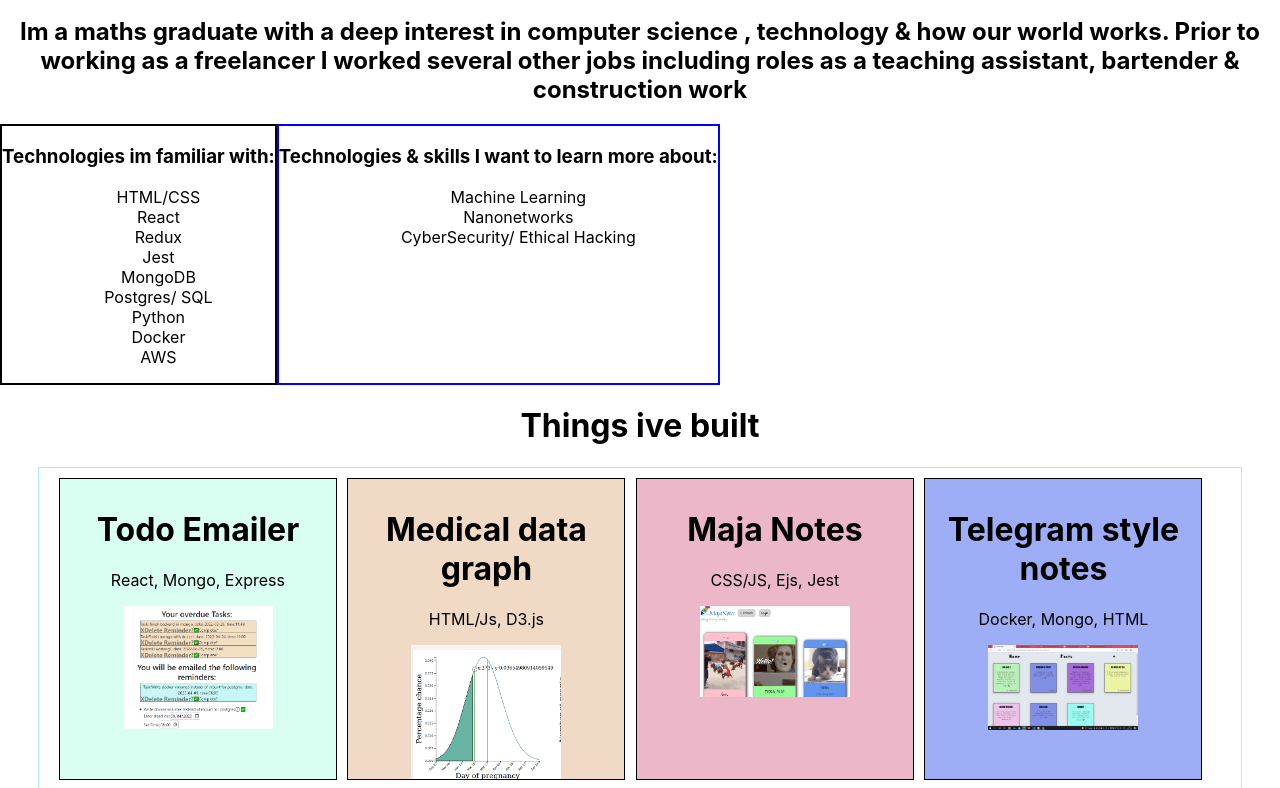
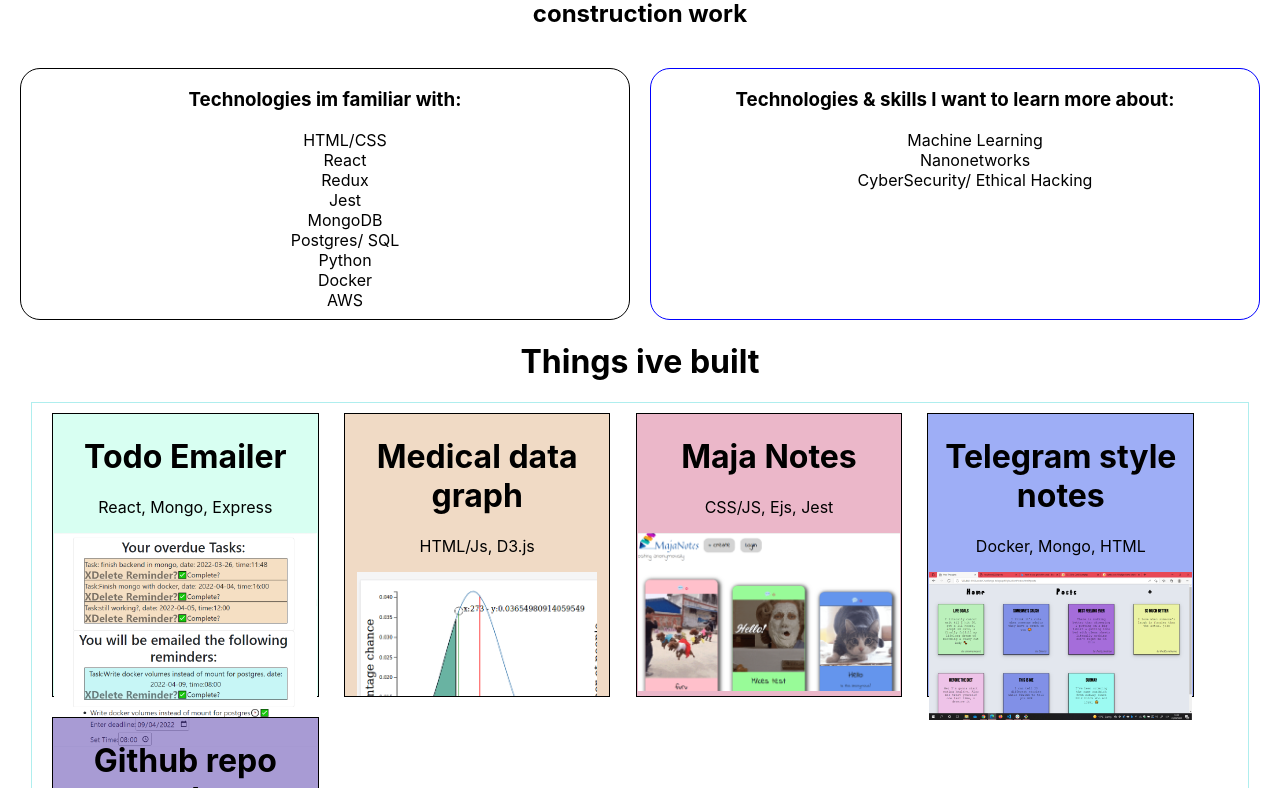
Before and after one commit to mwezn/portfolio2, a React (Create React App) app: page / in a window 1280 px wide. Shown: the part 352-1140 px from the top of the page. Built offline with nearby package versions, Linux system fonts and the light colour scheme.

Commit message:
css mobile first changes

```diff
--- a/src/components/home.css
+++ b/src/components/home.css
@@ -3,18 +3,50 @@ img.mypic {
     max-height: 300px;
 }
 
+div.tech {
+    display:flex;
+    flex-direction: column;
+    justify-content: center;
+    align-items: center;
+
+}
+
 div.currenttech {
-    border: 2px solid black;
+    border: 1px solid black;
+    border-radius: 20px;
+    width:50%;
+    margin-top:20px;
 }
 
 div.futuretech {
-    border: 2px solid blue;
+    border: 1px solid blue;
+    border-radius: 20px;
+    width:50%;
+    margin-top:20px;
 }
 
 @media screen and (min-width:700px){
     div.tech {
         display:flex;
         flex-direction: row;
+
     }
 
+div.currenttech {
+    border: 1px solid black;
+    border-radius: 20px;
+    width:50%;
+    margin-left:20px;
+    height:250px;
 }
+
+div.futuretech {
+    border: 1px solid blue;
+    border-radius: 20px;
+    width:50%;
+    margin-left:20px;
+    margin-right:20px;
+    height:250px;
+}
+
+}
--- a/src/components/navbar.css
+++ b/src/components/navbar.css
@@ -1,5 +1,8 @@
 nav {
-    background-color: rgb(127,255,280);
+    background-color: rgb(22, 181, 255);
+    position:fixed;
+    width:100vw;
+    top:0;
 }
 
 ul li {
--- a/src/components/portfolio.css
+++ b/src/components/portfolio.css
@@ -4,6 +4,15 @@ div.intro {
     justify-content: center;
     align-items: center;
 }
+
+div.projects >div  {
+    padding: 10px;
+    margin:10px 10px 10px 20px;
+    width:50vw;
+    height:250px;
+}
+
+
 
 
 
@@ -32,10 +41,6 @@ div.intro {
 .card2:hover {
     background-color: rgb(205,133,63,0.9);/*rgb205, 133,63*/
     color:wheat;
-}
-
-.card2:hover img{
-    transform: scale(1.8);
 }
 .card3 {
     background-color: rgb(216,112,147,0.5);/*rgb216,112,147*/
@@ -96,8 +101,8 @@ div.intro {
 }
 
 img.screenshot {
-    max-width:150px;
-    max-height:200px;
+    max-width:100%;
+    max-height:80%;
 }
 
 @media screen and (min-width: 700px){
@@ -108,13 +113,15 @@ img.screenshot {
         align-items: center;
         justify-content: left;
         border:1px solid paleturquoise;
-        margin:0px 100px
+        width:95vw;
     }
     div.projects >div  {
-        padding: 10px;
-        margin:10px 0.2vw 10px 20px;
-        width:20vw;
+        padding: 1px;
+        width:90%;
         height:280px;
+        word-wrap: normal;
+        white-space: pre-wrap;
+
     }
 
 }
```
